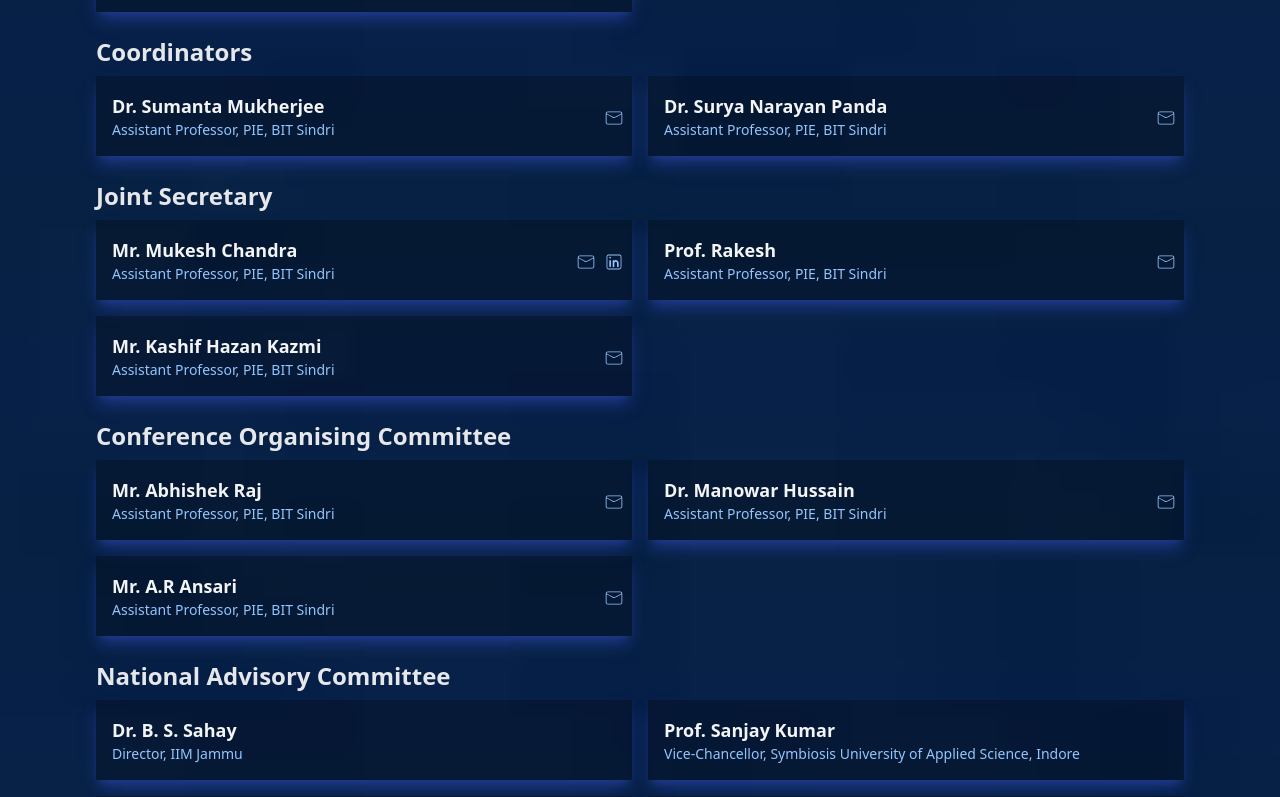
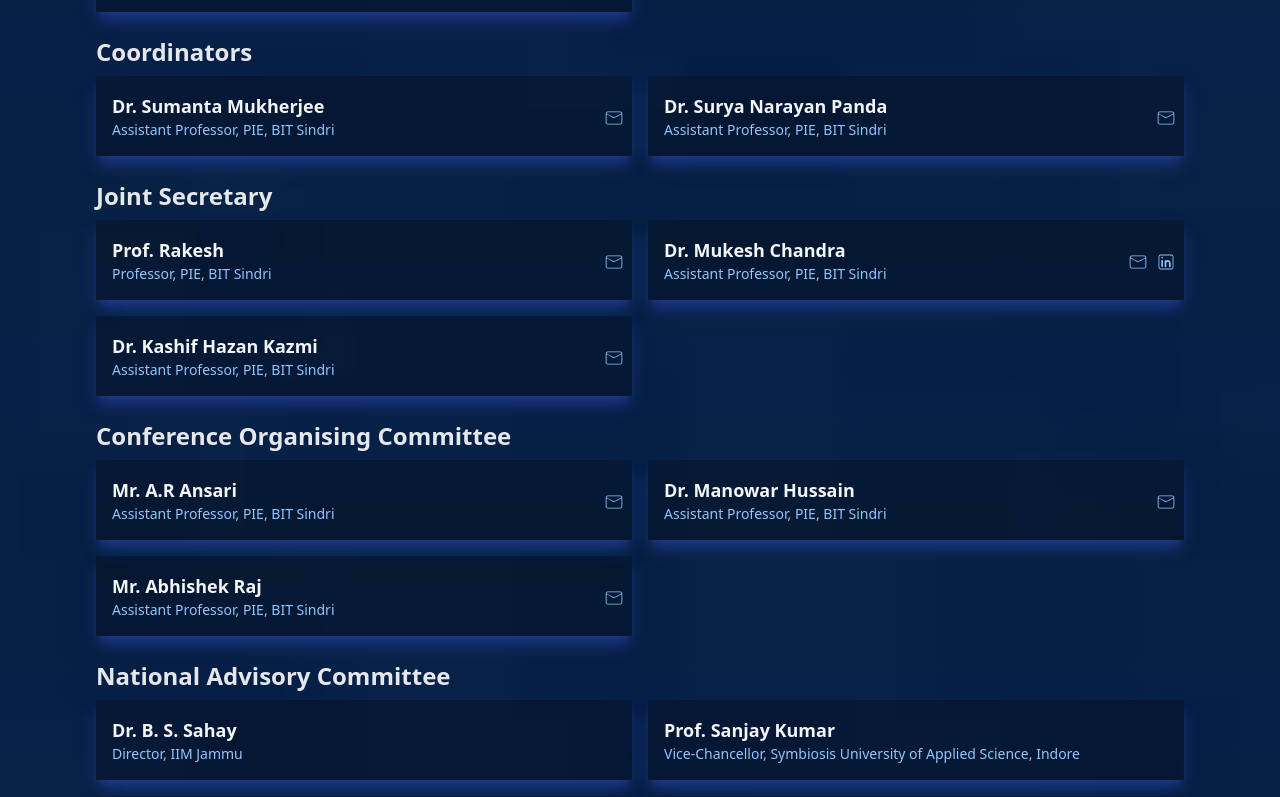
Before and after one commit to sasm25/SASM, a React (Vite) app: page /org-committee in a window 1280 px wide. Shown: the part 596-1393 px from the top of the page. Built offline with nearby package versions, Linux system fonts and the light colour scheme.

Commit message:
Organising Committee Updated

```diff
--- a/src/Component/Pages/Organizing-Committee.jsx
+++ b/src/Component/Pages/Organizing-Committee.jsx
@@ -117,18 +117,18 @@ const data = [
     title: "Joint Secretary",
     members: [
       {
-        name: "Mr. Mukesh Chandra",
+        name: "Prof. Rakesh ",
+        position: "Professor, PIE, BIT Sindri",
+        Mail: "rakesh.prod@bitsindri.ac.in",
+      },
+      {
+        name: "Dr. Mukesh Chandra",
         position: "Assistant Professor, PIE, BIT Sindri",
         Mail: "mukesh.prod@bitsindri.ac.in",
         Link: "https://www.linkedin.com/in/mukesh-chandra-9772ba8a",
       },
       {
-        name: "Prof. Rakesh ",
-        position: "Assistant Professor, PIE, BIT Sindri",
-        Mail: "rakesh.prod@bitsindri.ac.in",
-      },
-      {
-        name: "Mr. Kashif Hazan Kazmi",
+        name: "Dr. Kashif Hazan Kazmi",
         position: "Assistant Professor, PIE, BIT Sindri",
         Mail: "kashif.prod@bitsindri.ac.in",
       },
@@ -138,9 +138,9 @@ const data = [
     title: "Conference Organising Committee",
     members: [
       {
-        name: "Mr. Abhishek Raj",
+        name: "Mr. A.R Ansari",
         position: "Assistant Professor, PIE, BIT Sindri",
-        Mail: "abhishekraj.prod@bitsindri.ac.in",
+        Mail: "aransari.prod@bitsindri.ac.in",
       },
       {
         name: "Dr. Manowar Hussain",
@@ -148,9 +148,9 @@ const data = [
         Mail: "manowar.prod@bitsindri.ac.in",
       },
       {
-        name: "Mr. A.R Ansari",
+        name: "Mr. Abhishek Raj",
         position: "Assistant Professor, PIE, BIT Sindri",
-        Mail: "aransari.prod@bitsindri.ac.in",
+        Mail: "abhishekraj.prod@bitsindri.ac.in",
       },
     ],
   },
```
Also changed, not shown: 1 other file (tests, documents, lock files or other folders).
